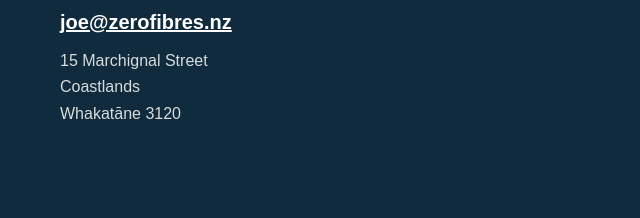
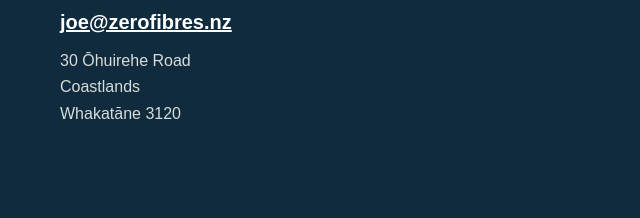
Before and after one commit to nzdrgn/zero-fibres-website, a plain HTML site: page index.html in a window 1280 px wide. Shown: the part 4083-4301 px from the top of the page, 0-640 px from the left. Drawn offline with Linux system fonts and the light colour scheme.

Commit message:
Update index.html

```diff
--- a/index.html
+++ b/index.html
@@ -69,7 +69,7 @@
     <section class="section" aria-labelledby="cert-title"><div class="container"><p class="eyebrow">Credentials</p><h2 id="cert-title">Certifications and industry connections</h2><div class="logos"><img src="assets/images/certification-1.jpg" alt="Certification mark"><img src="assets/images/certification-2.jpg" alt="Industry certification"><img src="assets/images/certification-3.png" alt="Industry accreditation"><img src="assets/images/certification-4.png" alt="Industry organisation"><img src="assets/images/certification-5.png" alt="Certification logo"></div></div></section>
 
     <section class="section contact" id="contact">
-      <div class="container split"><div><p class="eyebrow">Contact</p><h2>Ask about sampling or removal</h2><p>For inquiries, advice or a quote, call or email Zero Fibres.</p><div class="contact-links"><a href="tel:+64212784703">021 278 4703</a><a href="mailto:joe@zerofibres.nz">joe@zerofibres.nz</a><address>15 Marchignal Street<br>Coastlands<br>Whakatāne 3120</address></div></div><div class="cta-panel"><h3>Need an answer quickly?</h3><p>Phone Joe to discuss the property, suspected material and the work you are planning.</p><a class="button primary" href="tel:+64212784703">Call 021 278 4703</a><a class="button secondary light" href="mailto:joe@zerofibres.nz?subject=Zero%20Fibres%20enquiry">Send an email</a></div></div>
+      <div class="container split"><div><p class="eyebrow">Contact</p><h2>Ask about sampling or removal</h2><p>For inquiries, advice or a quote, call or email Zero Fibres.</p><div class="contact-links"><a href="tel:+64212784703">021 278 4703</a><a href="mailto:joe@zerofibres.nz">joe@zerofibres.nz</a><address>30 Ōhuirehe Road<br>Coastlands<br>Whakatāne 3120</address></div></div><div class="cta-panel"><h3>Need an answer quickly?</h3><p>Phone Joe to discuss the property, suspected material and the work you are planning.</p><a class="button primary" href="tel:+64212784703">Call 021 278 4703</a><a class="button secondary light" href="mailto:joe@zerofibres.nz?subject=Zero%20Fibres%20enquiry">Send an email</a></div></div>
     </section>
   </main>
   <footer><div class="container footer-grid"><img src="assets/images/logo.png" alt="Zero Fibres"><p>© <span id="year">2026</span> Zero Fibres. All rights reserved.</p><button class="back-to-top" type="button" id="backToTop">Back to top ↑</button></div></footer>
```
